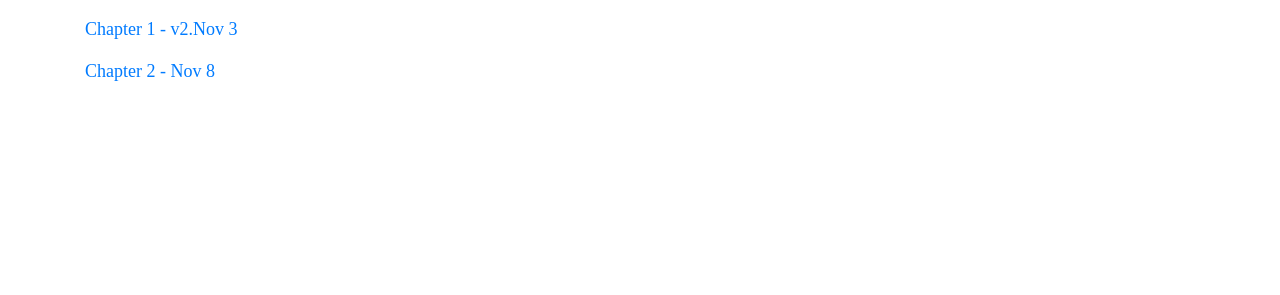
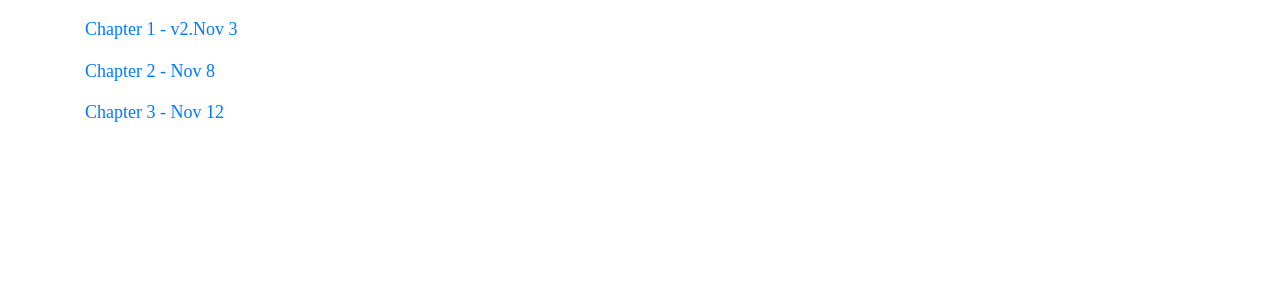
Before and after one commit to trigaten/Denis-Peskov-s-New-Website, a Jekyll site: the page built from _posts/2021-10-19-thesis.md, in a window 1280 px wide. Shown: the part 289-584 px from the top of the page. Built offline with Jekyll 4.4.1, drawn with Linux system fonts in a browser that asks for light colours; nearby versions of some CDN libraries.

Commit message:
Update 2021-10-19-thesis.md

```diff
--- a/_posts/2021-10-19-thesis.md
+++ b/_posts/2021-10-19-thesis.md
@@ -11,3 +11,5 @@ Please find the chapter updates here
 [Chapter 1 - v2.Nov 3]({{site.baseurl}}/assets/media/chapter1.pdf)
 
 [Chapter 2 - Nov 8]({{site.baseurl}}/assets/media/chapter2.pdf)
+
+[Chapter 3 - Nov 12]({{site.baseurl}}/assets/media/chapter2.pdf)
```
